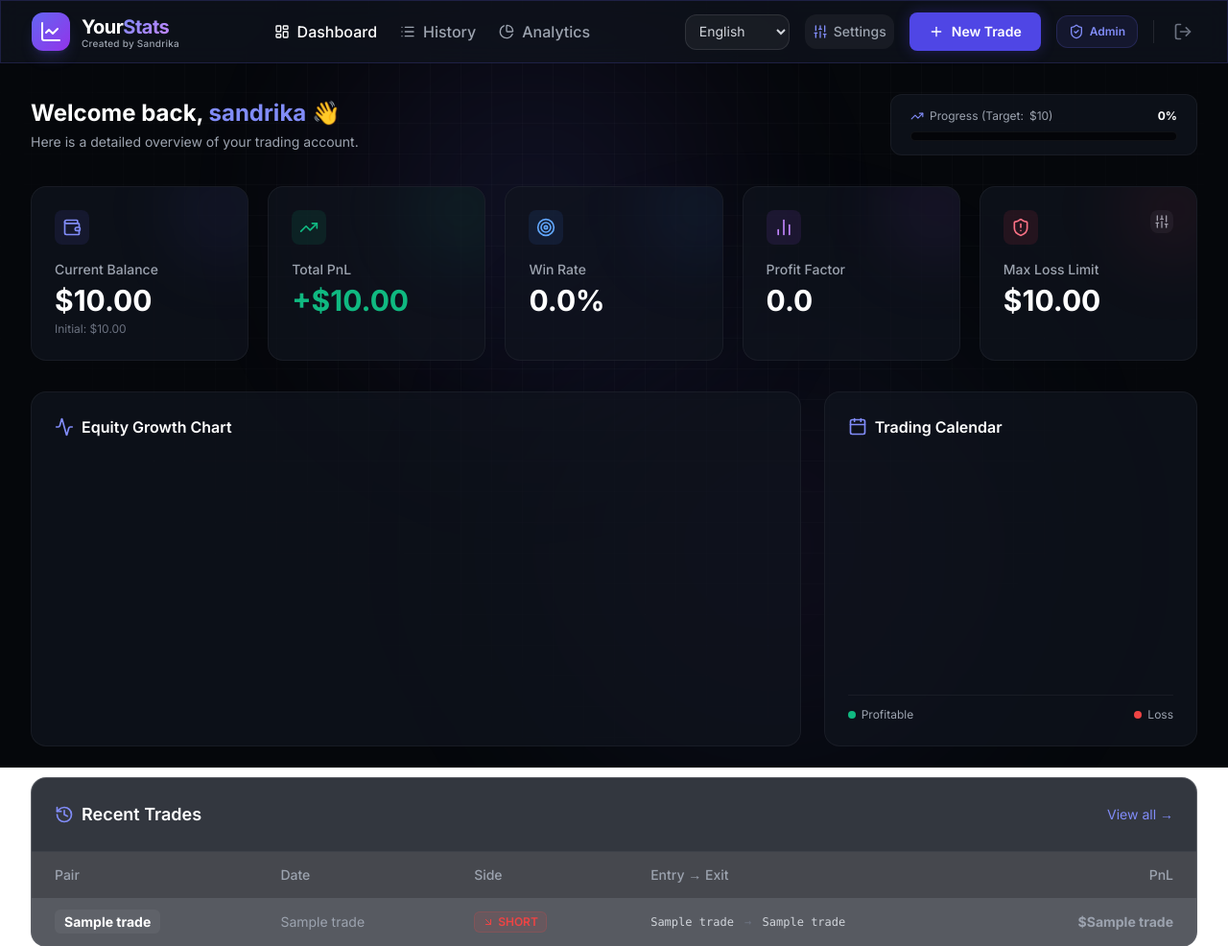
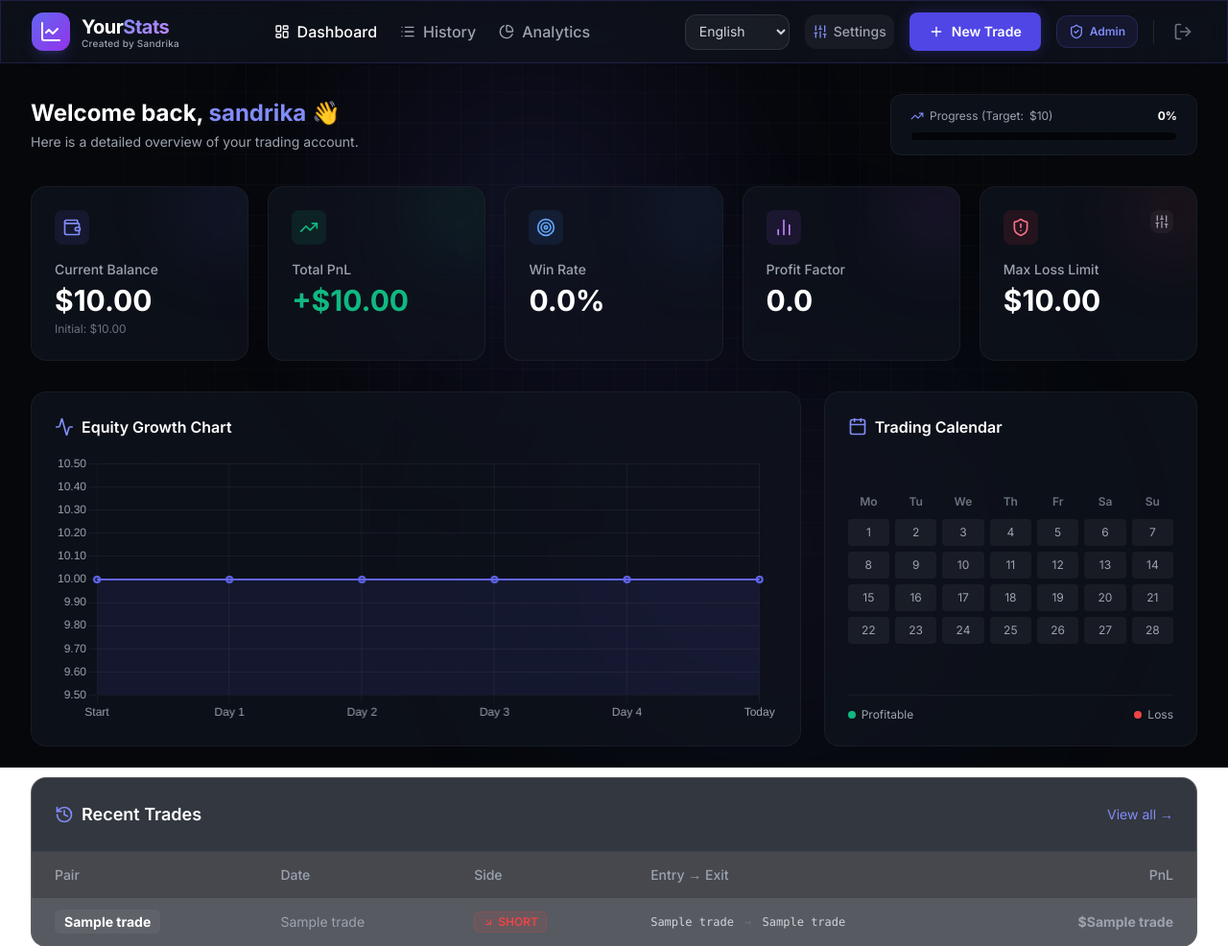
Before and after one commit to sandrika9/trading-site, a Flask app: page / in a window 1280 px wide. Shown: the top 986 px of the page at 96% size. Run offline with Flask 3, Linux system fonts and the light colour scheme; a user stored in the database is signed in; tables that the repository leaves empty hold one stand-in row (values such as "Sample post"); a database or web service that is not in the repository returns one stand-in record (values such as "Sample title"); a map, chart or similar area stays blank; some libraries are stand-ins or nearby versions.

Commit message:
Update index.html

```diff
--- a/templates/index.html
+++ b/templates/index.html
@@ -533,6 +533,47 @@
         document.addEventListener('DOMContentLoaded', () => {
             const savedLang = localStorage.getItem('selected_language') || 'en';
             applyTranslations(savedLang);
+
+            // Equity Chart-ის ინიციალიზაცია
+            const ctx = document.getElementById('equityChart');
+            if (ctx) {
+                new Chart(ctx.getContext('2d'), {
+                    type: 'line',
+                    data: {
+                        labels: ['Start', 'Day 1', 'Day 2', 'Day 3', 'Day 4', 'Today'],
+                        datasets: [{
+                            label: 'Balance ($)',
+                            data: [{{ initial_balance }}, {{ initial_balance }}, {{ initial_balance }}, {{ initial_balance }}, {{ initial_balance }}, {{ current_balance }}],
+                            borderColor: '#6366F1',
+                            backgroundColor: 'rgba(99, 102, 241, 0.1)',
+                            borderWidth: 2,
+                            fill: true,
+                            tension: 0.3
+                        }]
+                    },
+                    options: {
+                        responsive: true,
+                        maintainAspectRatio: false,
+                        plugins: { legend: { display: false } },
+                        scales: {
+                            x: { grid: { color: 'rgba(255, 255, 255, 0.05)' }, ticks: { color: '#9CA3AF' } },
+                            y: { grid: { color: 'rgba(255, 255, 255, 0.05)' }, ticks: { color: '#9CA3AF' } }
+                        }
+                    }
+                });
+            }
+
+            // კალენდრის გენერაცია
+            const calContainer = document.getElementById('calendarContainer');
+            if (calContainer) {
+                const daysOfWeek = ['Mo', 'Tu', 'We', 'Th', 'Fr', 'Sa', 'Su'];
+                daysOfWeek.forEach(d => {
+                    calContainer.innerHTML += `<div class="text-gray-500 font-semibold py-1">${d}</div>`;
+                });
+                for (let i = 1; i <= 28; i++) {
+                    calContainer.innerHTML += `<div class="bg-white/5 hover:bg-white/10 rounded p-1.5 text-gray-400 transition">${i}</div>`;
+                }
+            }
         });
 
         function openSettingsModal() {
```
